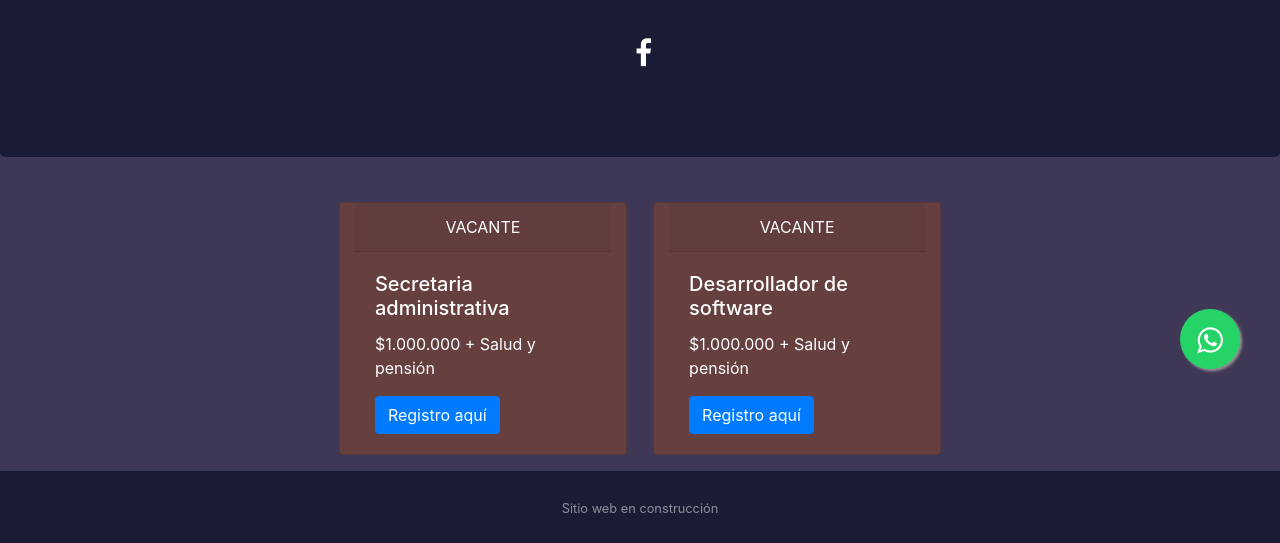
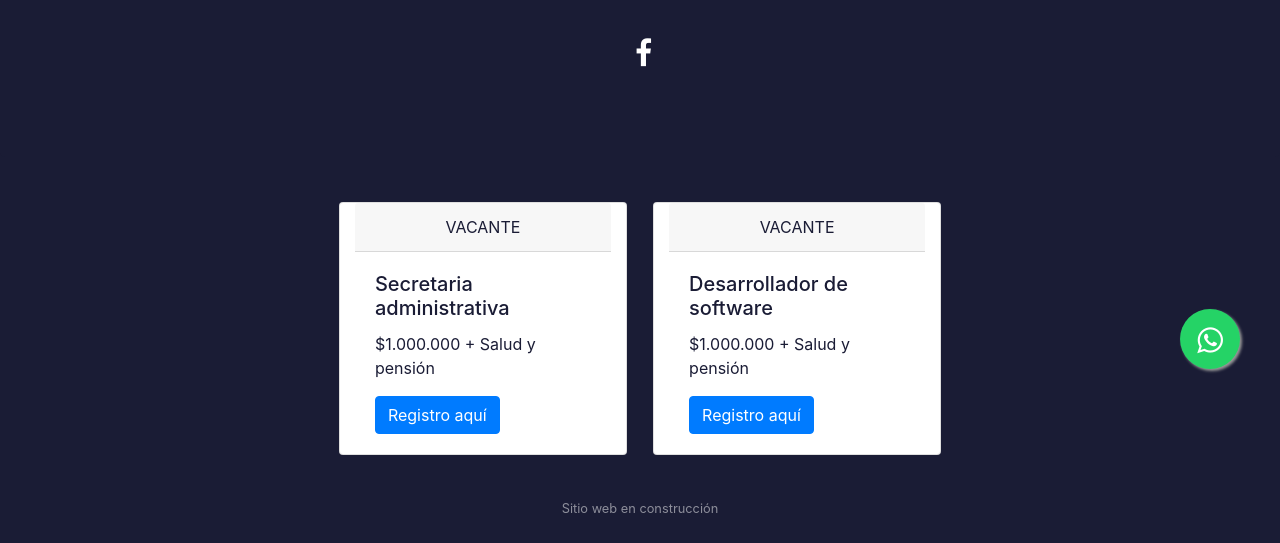
Before and after one commit to jomazao/ibacrea_web, a plain HTML site: page index.html in a window 1280 px wide. Shown: the part 391-934 px from the top of the page. Drawn offline with nearby package versions, Linux system fonts and the light colour scheme.

Commit message:
ajsutes front

```diff
--- a/index.html
+++ b/index.html
@@ -71,9 +71,19 @@
     .my-float {
         margin-top: 16px;
     }
+
+    .card-title{
+        color:#1a1c35;
+    }
+    .card-header{
+        color:#1a1c35;
+    }
+    .card-text{
+        color:#1a1c35;
+    }
 </style>
 
-<body style="background-color:#3F3756">
+<body style="background-color:#1a1c35">
 
     <a href="https://api.whatsapp.com/send?phone=573058176719&text=Hola,%20me%20gustar%C3%ADa%20m%C3%A1s%20informaci%C3%B3n%20acerca%20de"
         class="float" target="_blank">
@@ -94,7 +104,7 @@
             </div>
             <div class="row justify-content-center">
                 <div class="card text-white  mb-3 col-sm-4"
-                    style="max-width: 18rem; background-color: #663F3F; margin: 1%">
+                    style="max-width: 18rem; background-color: rgb(255, 255, 255); margin: 1%">
                     <div class="card-header" style="text-align: center">VACANTE</div>
                     <div class="card-body">
                         <h5 class="card-title">Secretaria administrativa</h5>
@@ -104,7 +114,7 @@
                     </div>
                 </div>
                 <div class="card text-white  mb-3 col-sm-4"
-                    style="max-width: 18rem; background-color: #663F3F; margin: 1%">
+                    style="max-width: 18rem; background-color: rgb(255, 255, 255); margin: 1%">
                     <div class="card-header" style="text-align: center">VACANTE</div>
                     <div class="card-body">
                         <h5 class="card-title">Desarrollador de software</h5>
```
